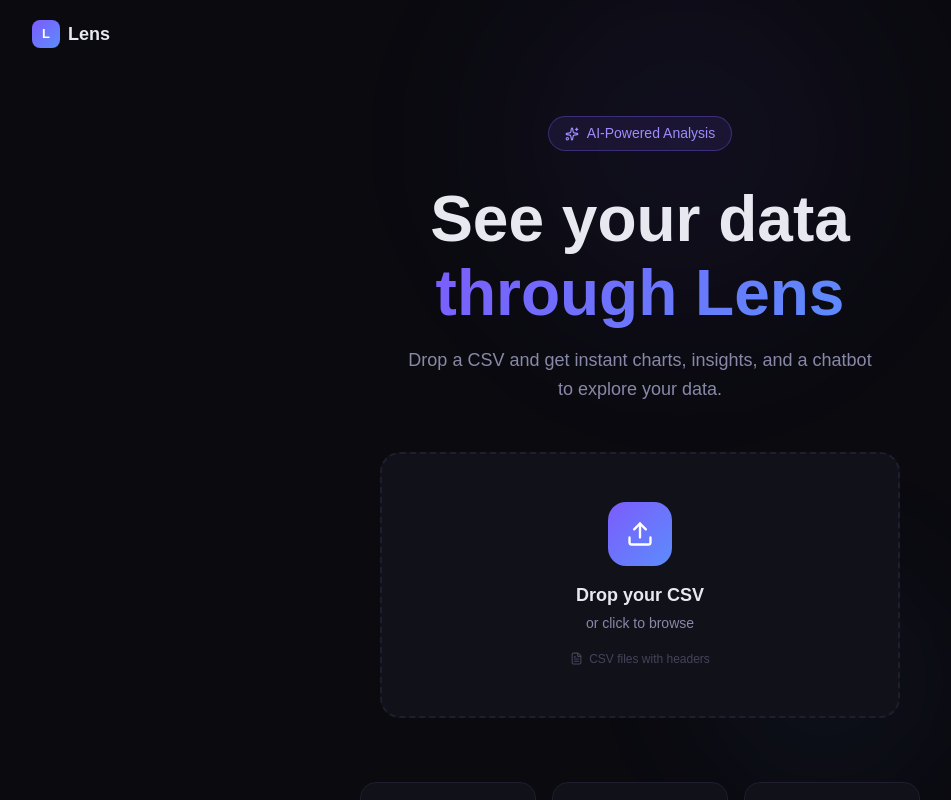
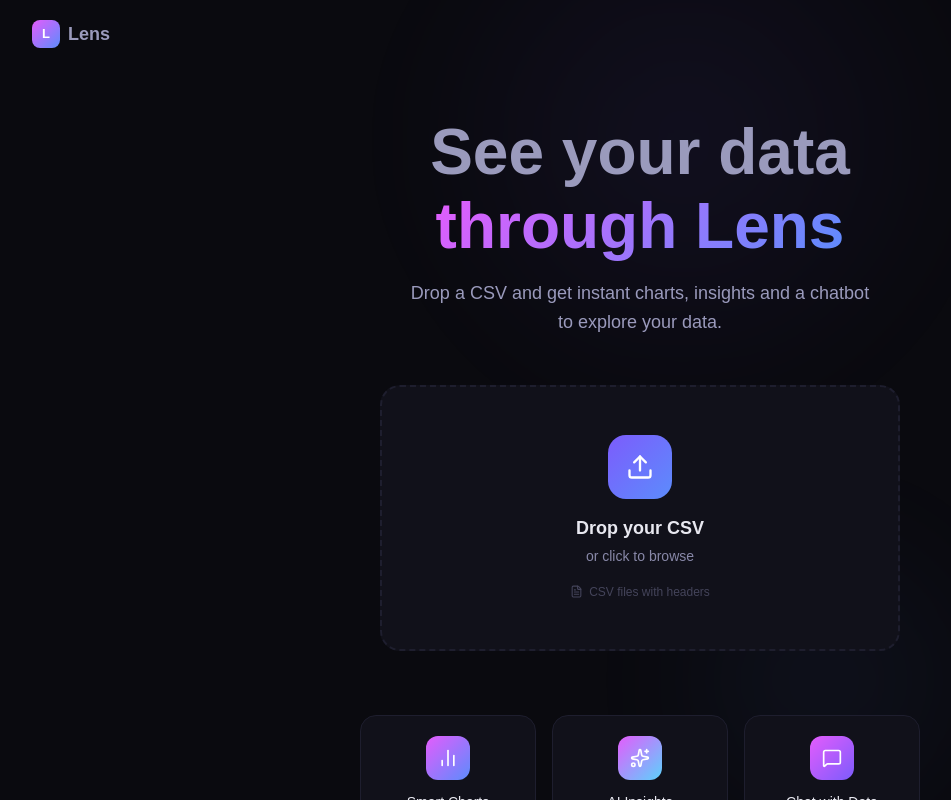
Before and after one commit to Dyukta/lens, a React (Vite) app in the folder frontend/: page / in a window 1280 px wide. Shown: the top 800 px of the page, without its empty margins (0-951 px from the left). Built offline with nearby package versions, Linux system fonts and the light colour scheme.

Commit message:
updated ui

```diff
--- a/frontend/src/index.css
+++ b/frontend/src/index.css
@@ -25,7 +25,7 @@ html, body, #root {
 }
 
 .gradient-text {
-  background: linear-gradient(135deg, #7c5cfc, #5c8cfc);
+  background: linear-gradient(135deg, #e45cfc, #5c8cfc);
   -webkit-background-clip: text;
   -webkit-text-fill-color: transparent;
   background-clip: text;
--- a/frontend/src/pages/Home.tsx
+++ b/frontend/src/pages/Home.tsx
@@ -7,19 +7,19 @@ const features = [
     icon: BarChart2,
     title: 'Smart Charts',
     desc: 'Auto-generated visualizations',
-    gradient: 'linear-gradient(135deg, #7c5cfc, #5c8cfc)',
+    gradient: 'linear-gradient(135deg, #e45cfc, #5c8cfc)',
   },
   {
     icon: Sparkles,
     title: 'AI Insights',
     desc: 'Patterns detected instantly',
-    gradient: 'linear-gradient(135deg, #5c8cfc, #5cd2fc)',
+    gradient: 'linear-gradient(135deg, #e45cfc, #5cd2fc)',
   },
   {
     icon: MessageSquare,
     title: 'Chat with Data',
     desc: 'Ask questions naturally',
-    gradient: 'linear-gradient(135deg, #fc5ca8, #7c5cfc)',
+    gradient: 'linear-gradient(135deg, #e45cfc, #7c5cfc)',
   },
 ]
 
@@ -27,7 +27,7 @@ export default function Home() {
   return (
     <div className="min-h-screen bg-bg-base flex flex-col overflow-hidden">
 
-      {/* Ambient glow blobs */}
+
       <div className="fixed inset-0 pointer-events-none">
         <div style={{
           position: 'absolute', top: '-20%', left: '30%',
@@ -48,12 +48,12 @@ export default function Home() {
         <div className="flex items-center gap-2">
           <div style={{
             width: 28, height: 28, borderRadius: 8,
-            background: 'linear-gradient(135deg, #7c5cfc, #5c8cfc)',
+            background: 'linear-gradient(135deg, #e45cfc, #5c8cfc)',
             display: 'flex', alignItems: 'center', justifyContent: 'center',
           }}>
             <span style={{ color: 'white', fontWeight: 700, fontSize: 13, fontFamily: 'Syne, sans-serif' }}>L</span>
           </div>
-          <span style={{ fontFamily: 'Syne, sans-serif', fontWeight: 600, color: '#e8e8f0', fontSize: 18 }}>
+          <span style={{ fontFamily: 'Syne, sans-serif', fontWeight: 600, color: '#9a9abc', fontSize: 18 }}>
             Lens
           </span>
         </div>
@@ -67,26 +67,13 @@ export default function Home() {
           transition={{ duration: 0.5 }}
           className="text-center max-w-2xl w-full"
         >
-          {/* Badge */}
-          <div style={{
-            display: 'inline-flex', alignItems: 'center', gap: 8,
-            padding: '6px 16px', borderRadius: 999,
-            border: '1px solid rgba(124,92,252,0.35)',
-            background: 'rgba(124,92,252,0.1)',
-            color: '#a08cfc', fontSize: 14, fontWeight: 500,
-            marginBottom: 32,
-          }}>
-            <Sparkles style={{ width: 14, height: 14 }} />
-            AI-Powered Analysis
-          </div>
 
-          {/* Heading */}
           <h1 style={{
             fontFamily: 'Syne, sans-serif',
             fontSize: 'clamp(40px, 6vw, 64px)',
             fontWeight: 800,
             lineHeight: 1.15,
-            color: '#e8e8f0',
+            color: '#9a9abc',
             marginBottom: 16,
           }}>
             See your data
@@ -94,8 +81,8 @@ export default function Home() {
             <span className="gradient-text">through Lens</span>
           </h1>
 
-          <p style={{ color: '#8888a8', fontSize: 18, lineHeight: 1.6, marginBottom: 48 }}>
-            Drop a CSV and get instant charts, insights, and a chatbot
+          <p style={{ color: '#9a9abc', fontSize: 18, lineHeight: 1.6, marginBottom: 48 }}>
+            Drop a CSV and get instant charts, insights and a chatbot
             <br /> to explore your data.
           </p>
 
@@ -151,7 +138,7 @@ export default function Home() {
               </div>
               <div>
                 <p style={{ color: '#e8e8f0', fontWeight: 500, fontSize: 14 }}>{title}</p>
-                <p style={{ color: '#44445a', fontSize: 12, marginTop: 2 }}>{desc}</p>
+                <p style={{ color: '#9a9abc', fontSize: 12, marginTop: 2 }}>{desc}</p>
               </div>
             </div>
           ))}
```
